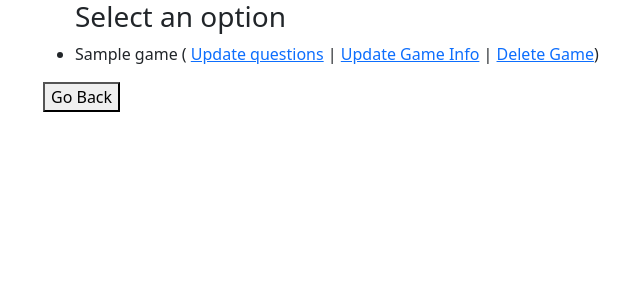
After one commit to therealirfanshafi/Quiz-App, a Django app: page /game-update-list in a window 1280 px wide. The commit adds this page. Shown: the top 300 px of the page, without its empty margins (39-679 px from the left). Run offline with Django 4.2, Linux system fonts and the light colour scheme; a user stored in the database is signed in; tables that the repository leaves empty hold one stand-in row (values such as "Sample post"); some libraries are stand-ins or nearby versions.

Commit message:
Added mechanism for updating and deleting games and questions

```diff
--- a/actual_code/quiz_app/main/models.py
+++ b/actual_code/quiz_app/main/models.py
@@ -5,7 +5,7 @@ from django.utils.translation import gettext_lazy as _
 
 # Create your models here.
 class Game(models.Model):
-    name = models.CharField(max_length=20)
+    name = models.CharField(max_length=20, unique=True)
     category_1 = models.CharField(max_length=20)
     category_2 = models.CharField(max_length=20)
     category_3 = models.CharField(max_length=20, null=True, blank=True)
@@ -47,4 +47,4 @@ class Question(models.Model):
 
 
     def __str__(self):
-        return f"{self.category} for {self.points}"
+        return f"{self.category} for {self.points} in {self.game.name}"
--- /dev/null
+++ b/actual_code/quiz_app/main/templates/game_updator.html
@@ -0,0 +1,26 @@
+<!DOCTYPE html>
+<html lang="en">
+<head>
+    <meta charset="UTF-8">
+    <meta name="viewport" content="width=device-width, initial-scale=1.0">
+    <title>Document</title>
+</head>
+<body>
+    {% extends "base_bootstrap.html" %}
+    {% block content %}
+        <ul>
+            <h3>Select an option</h3>
+            {% for game in games %}
+                <li>{{game}} (
+                    {% if game.question_set.all %}
+                        <a href="{% url 'main:question_update_list' game.id%}">Update questions</a> |
+                    {% endif %}
+                    <a href="{% url 'main:game_update' game.id %}">Update Game Info</a> | <a href="{% url 'main:game_delete' game.id %}">Delete Game</a>)
+                </li>
+            {% endfor%}
+        </ul>
+
+    <button onclick="window.location='{% url 'main:home_page' %}'; return false;">Go Back</button>
+    {% endblock %}
+</body>
+</html>
--- a/actual_code/quiz_app/main/templates/home.html
+++ b/actual_code/quiz_app/main/templates/home.html
@@ -17,6 +17,7 @@
             <li><a href="{% url 'main:game_create'%}">Create a game</a></li>
             {%if created_games %}
                 <li><a href="{% url 'main:question_create'%}">Create a question</a></li>
+                <li><a href="{% url 'main:game_update_list' %}">Update the games</a></li>
             {% endif %}
         </ul>
     {% endblock %}
--- a/actual_code/quiz_app/main/urls.py
+++ b/actual_code/quiz_app/main/urls.py
@@ -7,5 +7,11 @@ urlpatterns = [
     path('', views.Home.as_view(), name='home_page'),
     path('game-selection', views.GameSelectorView.as_view(), name='game_selection'),
     path('game-create', views.GameCreateView.as_view(), name='game_create'),
-    path('question-create', views.QuestioNCreateView.as_view(), name='question_create')
+    path('question-create', views.QuestionCreateView.as_view(), name='question_create'),
+    path('game-update-list', views.GameUpdateListView.as_view(), name='game_update_list'),
+    path('game-update/<int:pk>', views.GameUpdateView.as_view(), name='game_update'),
+    path('game-delete/<int:pk>', views.GameDeleteView.as_view(), name='game_delete'),
+    path('question-update-list/<int:pk>', views.QuestionUpdateListView.as_view(), name='question_update_list'),
+    path('question-update/<int:pk>', views.QuestionUpdateView.as_view(), name='question_update'),
+    path('question-delete/<int:pk>', views.QuestionDeleteView.as_view(), name='question_delete')
 ]
--- a/actual_code/quiz_app/main/views.py
+++ b/actual_code/quiz_app/main/views.py
@@ -5,7 +5,7 @@ from django.urls import reverse_lazy
 from django.http import HttpResponse
 from django.db.models import Count
 from django.views import View
-from django.views.generic import ListView, CreateView
+from django.views.generic import ListView, CreateView, UpdateView, DeleteView, DetailView
 from django.contrib.auth.mixins import LoginRequiredMixin
 from .models import *
 
@@ -38,8 +38,48 @@ class GameCreateView(LoginRequiredMixin, CreateView):
     fields = '__all__'
 
 
-class QuestioNCreateView(LoginRequiredMixin, CreateView):
+class QuestionCreateView(LoginRequiredMixin, CreateView):
     model = Question
     template_name = 'create.html'
     fields = '__all__'
     success_url = reverse_lazy('main:home_page')
+
+
+class GameUpdateListView(LoginRequiredMixin, ListView):
+    model = Game
+    template_name = 'game_updator.html'
+    context_object_name = 'games'
+
+
+class GameUpdateView(LoginRequiredMixin, UpdateView):
+    model = Game
+    template_name = 'create.html'
+    success_url = reverse_lazy('main:home_page')
+    fields = '__all__'
+
+
+class GameDeleteView(LoginRequiredMixin, DeleteView):
+    model = Game
+    template_name = 'delete.html'
+    context_object_name = 'object'
+    success_url = reverse_lazy('main:home_page')
+
+
+class QuestionUpdateListView(LoginRequiredMixin, DetailView):
+    model = Game
+    template_name = 'question_updator.html'
+    context_object_name = 'game'
+
+
+class QuestionUpdateView(LoginRequiredMixin, UpdateView):
+    model = Question
+    template_name = 'create.html'
+    fields = '__all__'
+    success_url = reverse_lazy('main:game_update_list')
+
+
+class QuestionDeleteView(LoginRequiredMixin, DeleteView):
+    model = Question
+    template_name = 'delete.html'
+    context_object_name = 'object'
+    success_url = reverse_lazy('main:game_update_list')
```
Also changed, not shown: actual_code/quiz_app/main/templates/delete.html (added, +19 -0 lines), actual_code/quiz_app/main/templates/question_updator.html (added, +19 -0 lines).
